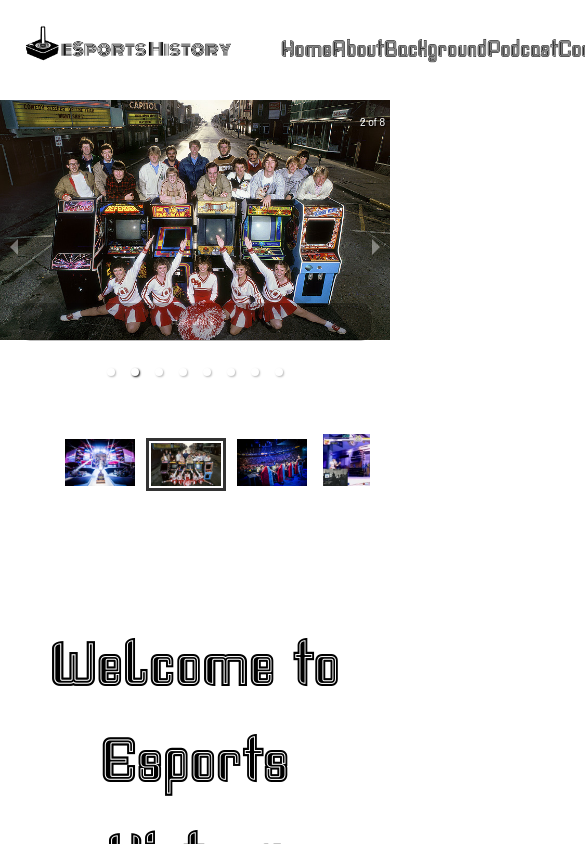
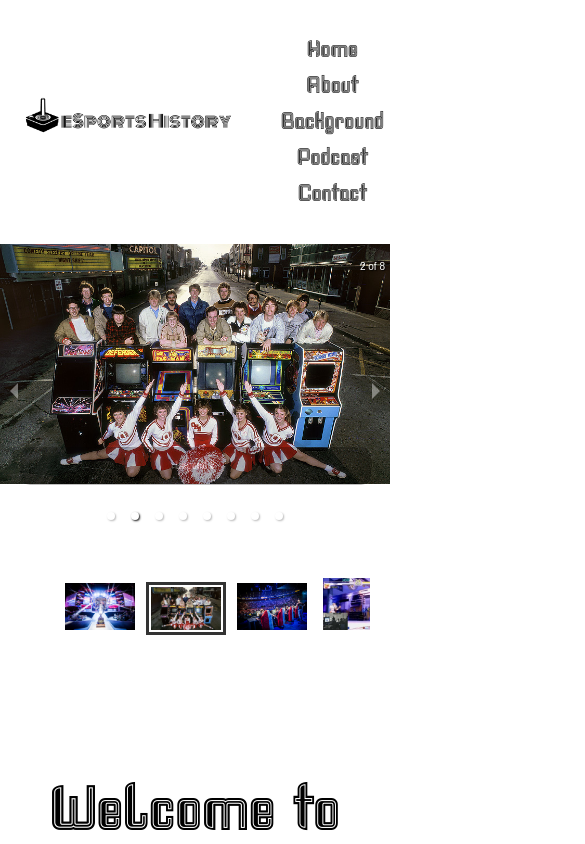
Before and after one commit to Zarnerz/EH-React, a React (Create React App) app in the folder esports-history/: page / in a window 390 px wide. Shown: the top 844 px of the page, 585 px wide, since content can reach past the window. Built offline with nearby package versions, Linux system fonts and the light colour scheme.

Commit message:
Header media queries started

```diff
--- a/esports-history/src/App.css
+++ b/esports-history/src/App.css
@@ -57,6 +57,12 @@ footer p {
 }
 
 @media only screen and (max-width: 800px) {
+  /* HEADER MEDIA QUERIES */
+
+  nav ul {
+    flex-direction: column;
+  }
+
   /* BACKGROUND MEDIA QUERIES */
 
   .backgroundAsideStyle {
```
